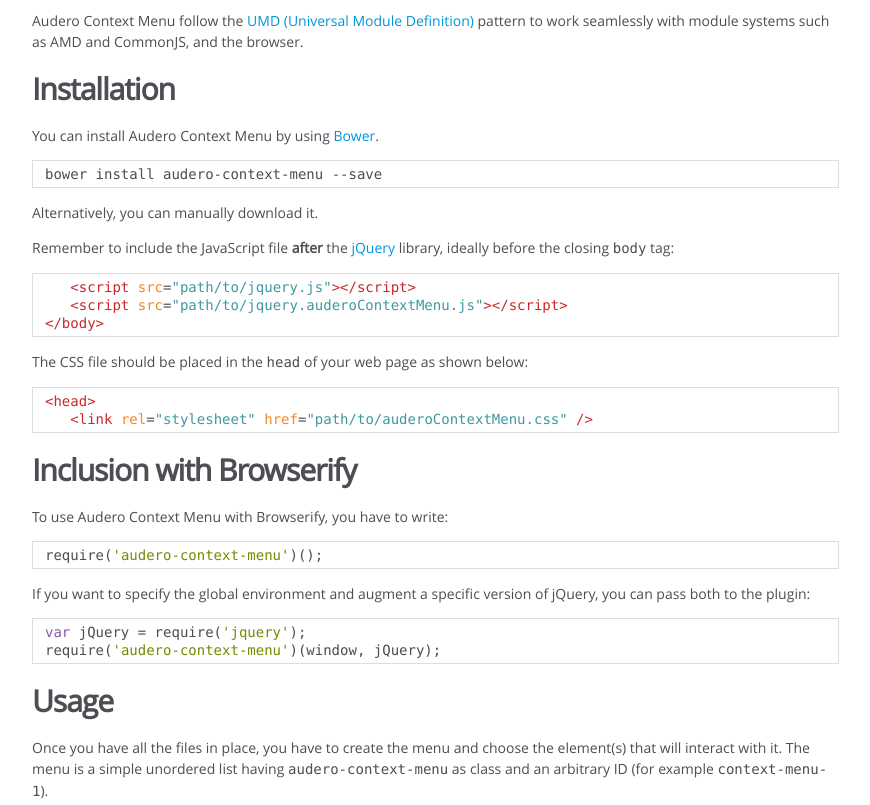
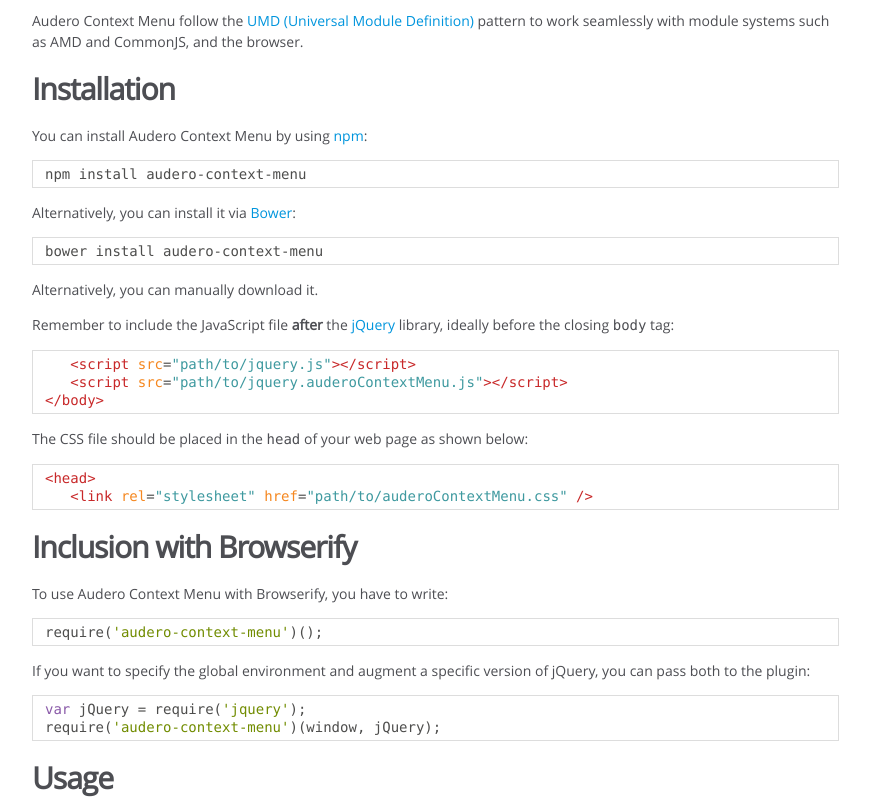
Before and after one commit to AurelioDeRosa/Audero-Context-Menu, a website: page doc/index.html in a window 1280 px wide. Shown: the part 1180-1985 px from the top of the page, without its empty margins (0-870 px from the left). Drawn offline with Linux system fonts and the light colour scheme.

Commit message:
Documentation: Added instruction to install the plugin via npm

```diff
--- a/doc/index.html
+++ b/doc/index.html
@@ -54,8 +54,9 @@
 <h2>Compatibility</h2><p>It has been tested and works on all the major browsers, including Internet Explorer 6 and later.</p>
 <p>Audero Context Menu follow the <a href="https://github.com/umdjs/umd">UMD (Universal Module Definition)</a> pattern to work
 seamlessly with module systems such as AMD and CommonJS, and the browser.</p>
-<h2>Installation</h2><p>You can install Audero Context Menu by using <a href="http://bower.io">Bower</a>.</p>
-<pre class="prettyprint source"><code>bower install audero-context-menu --save</code></pre><p>Alternatively, you can manually download it.</p>
+<h2>Installation</h2><p>You can install Audero Context Menu by using <a href="https://www.npmjs.com">npm</a>:</p>
+<pre class="prettyprint source"><code>npm install audero-context-menu</code></pre><p>Alternatively, you can install it via <a href="http://bower.io">Bower</a>:</p>
+<pre class="prettyprint source"><code>bower install audero-context-menu</code></pre><p>Alternatively, you can manually download it.</p>
 <p>Remember to include the JavaScript file <strong>after</strong> the <a href="http://www.jquery.com">jQuery</a> library, ideally before the
 closing <code>body</code> tag:</p>
 <pre class="prettyprint source lang-html"><code>   &lt;script src=&quot;path/to/jquery.js&quot;>&lt;/script>
@@ -190,7 +191,7 @@
 <br class="clear">
 
 <footer>
-    Documentation generated by <a href="https://github.com/jsdoc3/jsdoc">JSDoc 3.4.0</a> on Tue Dec 29 2015 14:52:07 GMT+0000 (GMT Standard Time)
+    Documentation generated by <a href="https://github.com/jsdoc3/jsdoc">JSDoc 3.4.0</a> on Tue Dec 29 2015 14:58:42 GMT+0000 (GMT Standard Time)
 </footer>
 
 <script> prettyPrint(); </script>
```
Also changed, not shown: doc/external-_jQuery.fn_.html (+1 -1 lines), doc/global.html (+1 -1 lines), doc/jquery.auderoContextMenu.js.html (+1 -1 lines), README.md.
